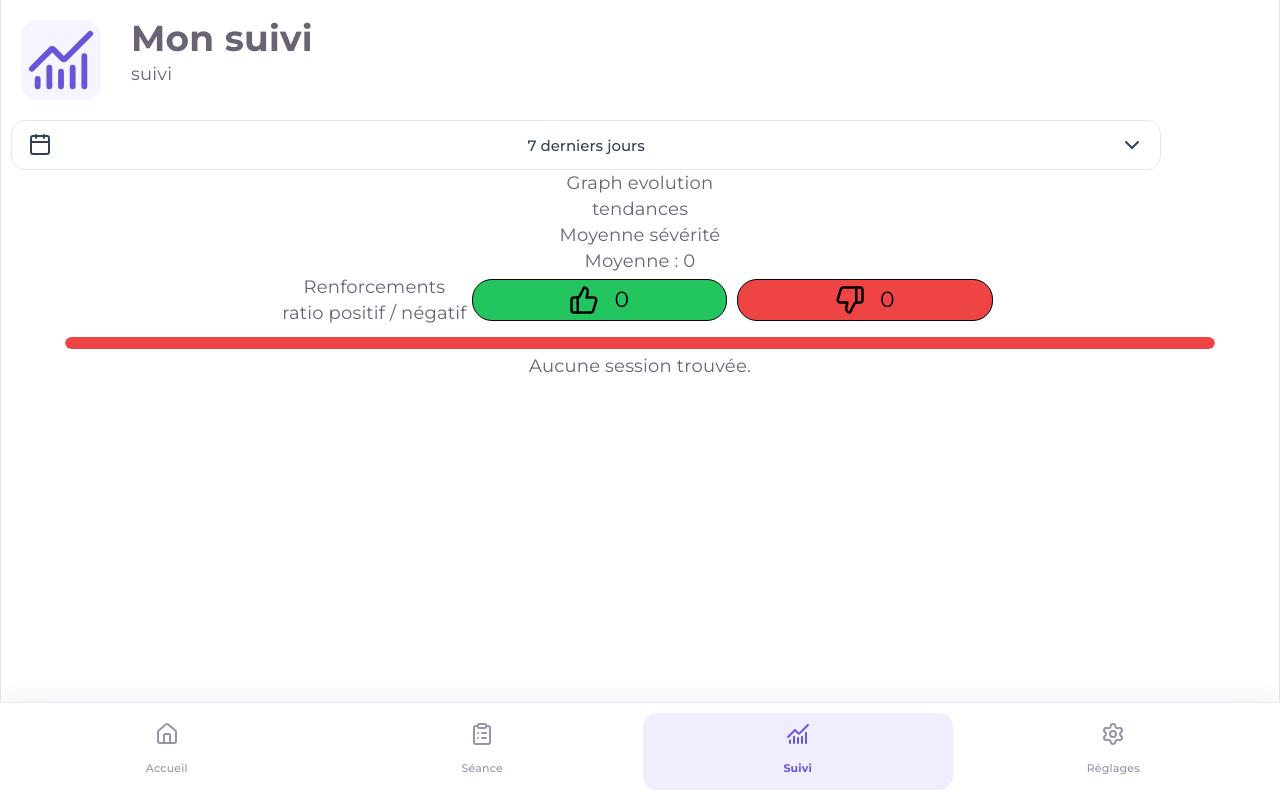
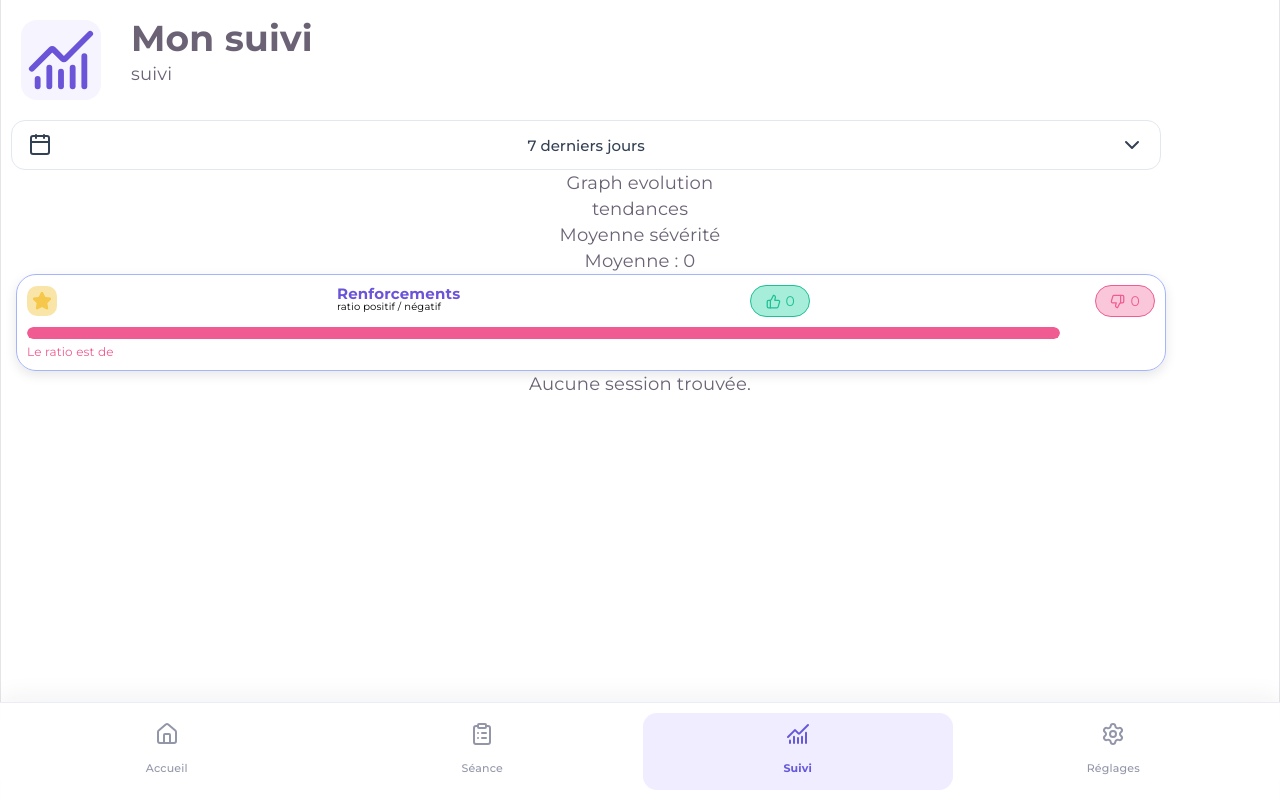
Before and after one commit to ATONexus/orthophonie, a React (Vite) app: page /suivi in a window 1280 px wide. Built offline with nearby package versions, Linux system fonts and the light colour scheme.

Commit message:
renforcement box finished

```diff
--- a/src/pages/Suivi.tsx
+++ b/src/pages/Suivi.tsx
@@ -2,6 +2,7 @@ import {
   Calendar,
   ChartNoAxesCombined,
   ChevronDown,
+  Star,
   ThumbsDown,
   ThumbsUp,
 } from "lucide-react";
@@ -24,6 +25,7 @@ function Suivi() {
   const [moyenne, setMoyenne] = useState(0);
   const [positif, setPositif] = useState(0);
   const [negatif, setNegatif] = useState(0);
+  const [ratio, setRatio] = useState("");
 
   // Charger le brouillon depuis IndexedDB lors de l'ouverture de la page
   useEffect(() => {
@@ -39,6 +41,7 @@ function Suivi() {
           calculMoyenne(sessionData);
           calculPositif(sessionData);
           calculNegatif(sessionData);
+          calculRatio(sessionData);
         }
       } catch (error) {
         console.error("Erreur lors du chargement des sessions :", error);
@@ -70,6 +73,21 @@ function Suivi() {
       total += d.renforcementNegatif;
     });
     setNegatif(total);
+  }
+
+  function calculRatio(data: Session[]) {
+    let pos = 0;
+    let neg = 0;
+
+    data.map((d) => {
+      pos += d.renforcementPositif;
+      neg += d.renforcementNegatif;
+    });
+    if (neg === 0) {
+      setRatio(pos + " : 0");
+    } else {
+      setRatio(pos / neg + " : 1");
+    }
   }
 
   return (
@@ -115,10 +133,12 @@ function Suivi() {
 
         <div>Moyenne : {moyenne}</div>
       </div>
+      <div className="megarenfobox">
         <div className="renfoBox">
+          <Star className="star" />
           <div className="renfoTxt">
-          <div>Renforcements</div>
-          <div>ratio positif / négatif</div>
+            <div className="renfoTitre">Renforcements</div>
+            <div className="renfoDesc">ratio positif / négatif</div>
           </div>
           <div className="renfo vert">
             <ThumbsUp className="ico" />
@@ -129,7 +149,13 @@ function Suivi() {
             <div className="negatif">{negatif}</div>
           </div>
         </div>
-      <progress className="ratio" max={positif + negatif} value={positif - 1} />
+        <div className="ratioBox">
+          <progress className="ratio" max={positif + negatif} value={positif} />
+          <div className={`ratioTxt ${positif > negatif ? "vertR" : "rougeR"}`}>
+            Le ratio est de {ratio}
+          </div>
+        </div>
+      </div>
 
       {isSessions ? (
         <ul>
--- a/src/pages/suivi.css
+++ b/src/pages/suivi.css
@@ -172,40 +172,62 @@
   }
 }
 
-.renfoBox {
+.megarenfobox {
   display: flex;
   justify-content: center;
   align-items: center;
-
+  flex-direction: column;
+  border-radius: 20px;
+  border: #a5b4fc 1px solid;
+  width: 90%;
+  box-shadow: rgba(0, 0, 0, 0.1) 0px 4px 12px;
+  margin: 0 15px 0 15px;
+}
+.renfoBox {
+  display: flex;
+  justify-content: space-between;
+  align-items: center;
   width: 100%;
 }
 
 .renfo {
-  margin-left: 5px;
-  margin-right: 5px;
+  margin-right: 10px;
+  margin-top: 10px;
   display: flex;
   justify-content: center;
   align-items: center;
   border-radius: 20px;
   color: black;
   border: 1px solid black;
-  width: 20%;
-  font-size: 22px;
-  padding: 5px;
+  width: 60px;
+  font-size: 14px;
+  padding: 2px;
 }
 
 .rouge {
-  background-color: #ef4444;
+  background-color: #f05b9256;
+  color: #f05b91;
+  border-color: #f05b91;
 }
 
 .vert {
-  background-color: #22c55e;
+  background-color: #2dd4a76b;
+  color: #1ec095;
+  border-color: #1ec095;
+}
+
+.rougeR {
+  color: #f05b91;
+}
+
+.vertR {
+  color: #1ec095;
 }
 
 .ico {
-  width: 30px;
-  height: 30px;
-  margin-right: 15px;
+  width: 15px;
+  height: 15px;
+  margin-right: 5px;
 }
 
 .ratio {
@@ -216,16 +238,74 @@
   overflow: hidden;
   appearance: none;
   -webkit-appearance: none;
+  margin: 10px;
 }
 
 /* Fond rouge : partie non remplie */
 .ratio::-webkit-progress-bar {
-  background-color: #ef4444;
+  background-color: #f05b91;
   border-radius: 10px;
 }
 
 /* Progression verte */
 .ratio::-webkit-progress-value {
-  background-color: #22c55e;
+  background-color: #2dd4a7;
   border-radius: 10px;
 }
+
+.star {
+  border-radius: 10px;
+  fill: #f5c84c;
+  background-color: #f5c84c7a;
+  color: #f5c84c;
+  padding: 5px;
+  width: 30px;
+  height: 30px;
+  margin-left: 10px;
+  margin-top: 10px;
+}
+
+.renfoTxt {
+  display: flex;
+  flex-direction: column;
+  align-items: flex-start;
+  justify-content: flex-start;
+  margin-left: 5px;
+  margin-right: 15px;
+
+  padding: 0;
+  gap: 0px;
+}
+
+.renfoTitre {
+  color: #6b54d8;
+  font-size: 15px;
+  font-weight: 700;
+  margin: 0;
+  margin-top: 5px;
+  padding: 0;
+  line-height: 1;
+}
+
+.renfoDesc {
+  color: black;
+  font-size: 10px;
+  margin: 0;
+  padding: 0;
+  line-height: 1.1;
+}
+
+.ratioBox {
+  width: 100%;
+  display: flex;
+  flex-direction: column;
+  justify-content: start;
+  align-items: start;
+}
+
+.ratioTxt {
+  margin-left: 10px;
+  margin-bottom: 15px;
+  line-height: 0.5;
+  font-size: 12px;
+}
```
Lines whose indentation alone changed are shown as unchanged.
